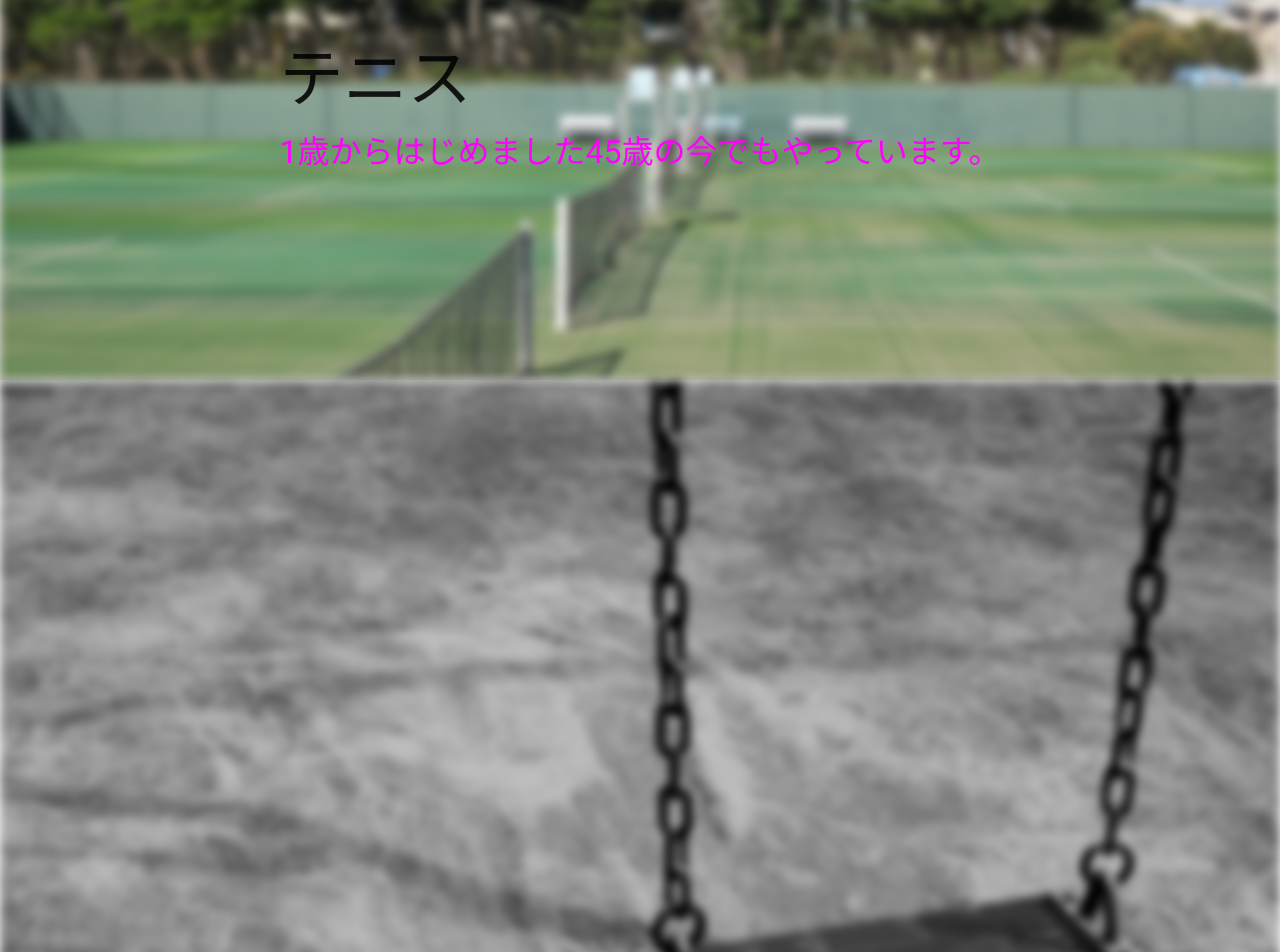
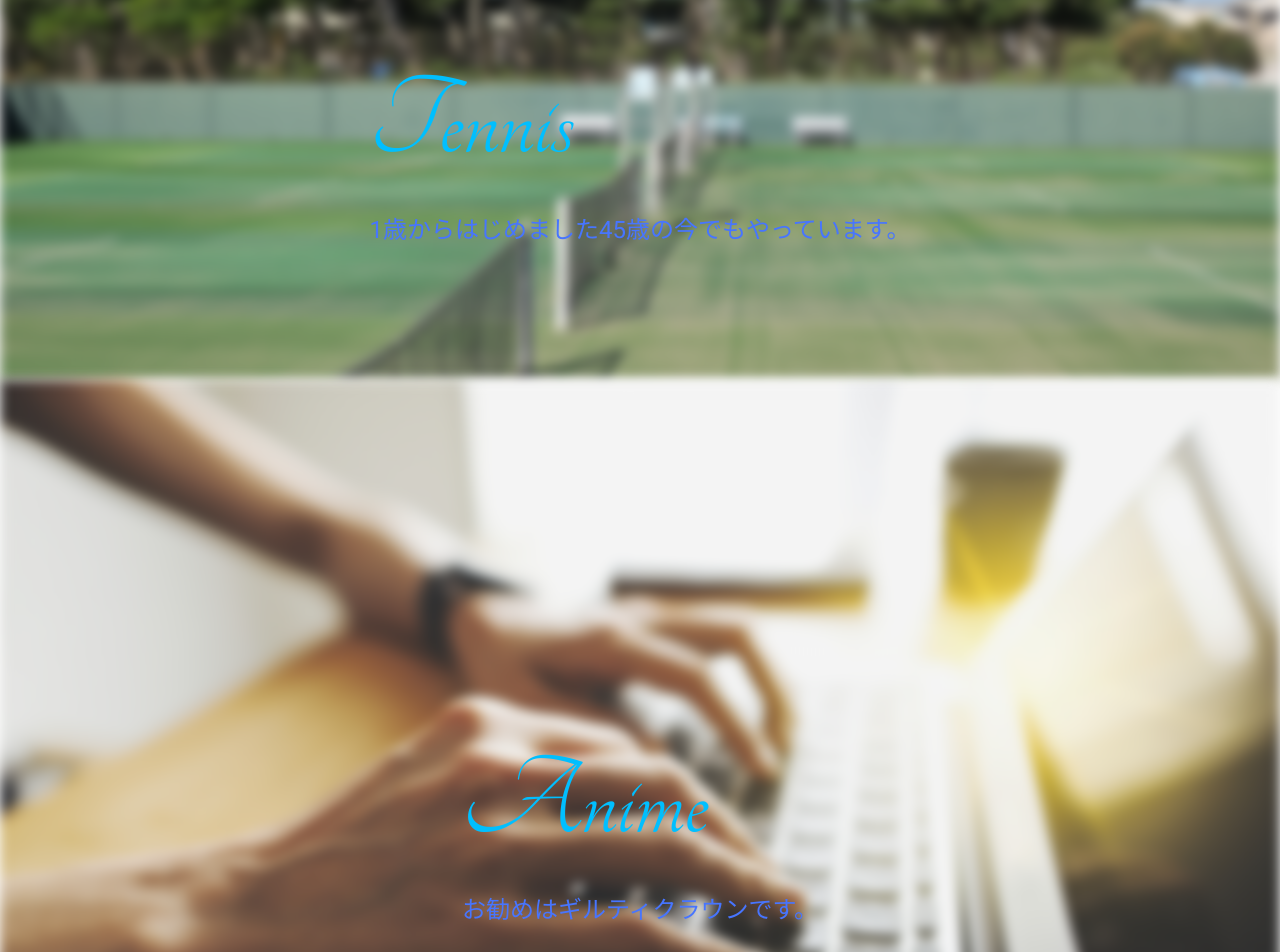
Before and after one commit to ryusei-tsune/Portfolio, a Nuxt app: page /hobby in a window 1280 px wide. Shown: the part 420-1372 px from the top of the page. Built offline with nearby package versions, Linux system fonts and the light colour scheme; no server answers.

Commit message:
Update hobby.vue

```diff
--- a/pages/hobby.vue
+++ b/pages/hobby.vue
@@ -1,5 +1,5 @@
 <template>
-  <v-container class="grey lighten-2 pa-0" style="min-height:100%;" fluid>
+  <v-container class="pa-0" style="min-height:100%;" fluid>
     <div
       class="div-cover"
       :style="{ height: divHeight }"
@@ -8,8 +8,8 @@
     <div class="div-message" :style="{ height: divHeight }">
       <div class="div-inner-message">
         <div style="display:inline-block;text-align:left;">
-          <div style="font-size:64px;">テニス</div>
-          <div style="font-size:32px; color:magenta;">
+          <div class="hobbytext">Tennis</div>
+          <div style="color: #4775ff; font-size: 3vmin;">
             1歳からはじめました45歳の今でもやっています。
           </div>
         </div>
@@ -18,9 +18,18 @@
     <div
       class="blue div-cover"
       :style="{ height: divHeight }"
-      style="background-image: url('/childhood.jpg')"
+      style="background-image: url('/index.jpg')"
     >
-      bbbbbb
+    </div>
+    <div class="div-message" :style="{ height: divHeight }">
+      <div class="div-inner-message">
+        <div style="display:inline-block;text-align:left;">
+          <div class="hobbytext">Anime</div>
+          <div style="color: #4775ff; font-size: 3vmin;">
+            お勧めはギルティクラウンです。
+          </div>
+        </div>
+      </div>
     </div>
   </v-container>
 </template>
@@ -63,7 +72,7 @@ export default {
 <style scoped>
 .div-cover {
   background-size: cover;
-  filter: blur(5px);
+  filter: blur(6px);
   width: 100%;
   position: absolute;
 }
@@ -78,4 +87,9 @@ export default {
   right: 0;
   text-align: center;
 }
+.hobbytext {
+  color: deepskyblue;
+  font-size: 15vmin;
+  font-family: "Tangerine", cursive;
+}
 </style>
--- a/pages/works.vue
+++ b/pages/works.vue
@@ -8,7 +8,7 @@
               cols="12"
               sm="6"
               md="4"
-              lg="3"
+              lg="4"
               class="text-center"
               v-for="(item, index) in Names"
               :key="index"
```
